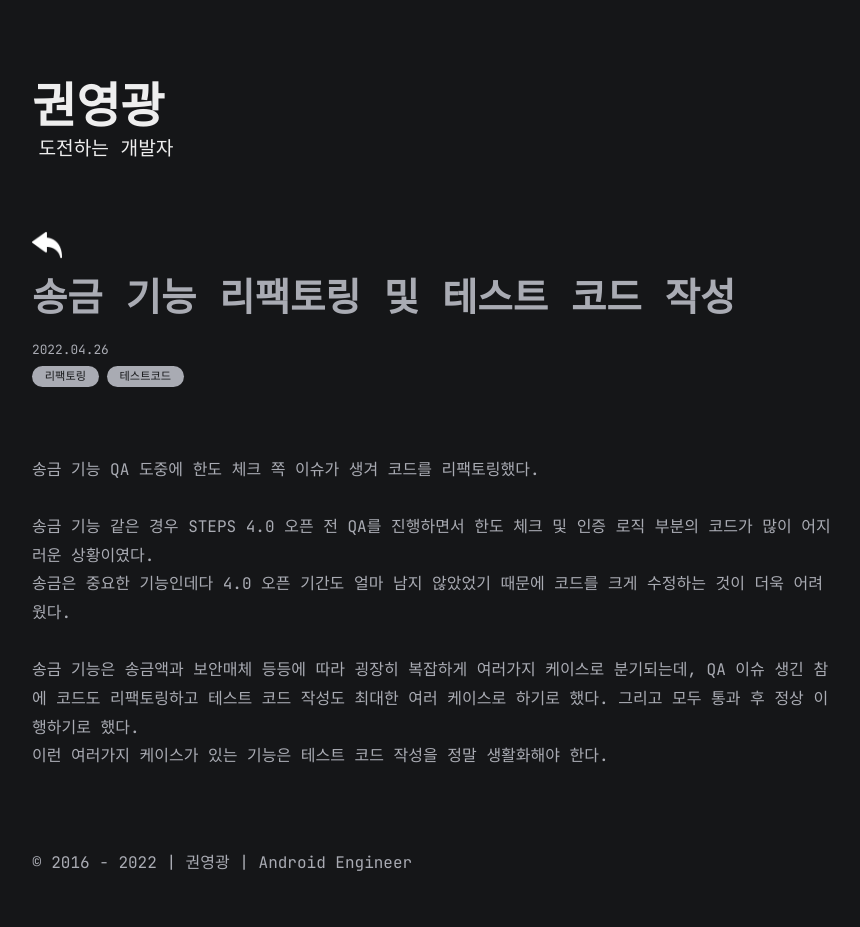
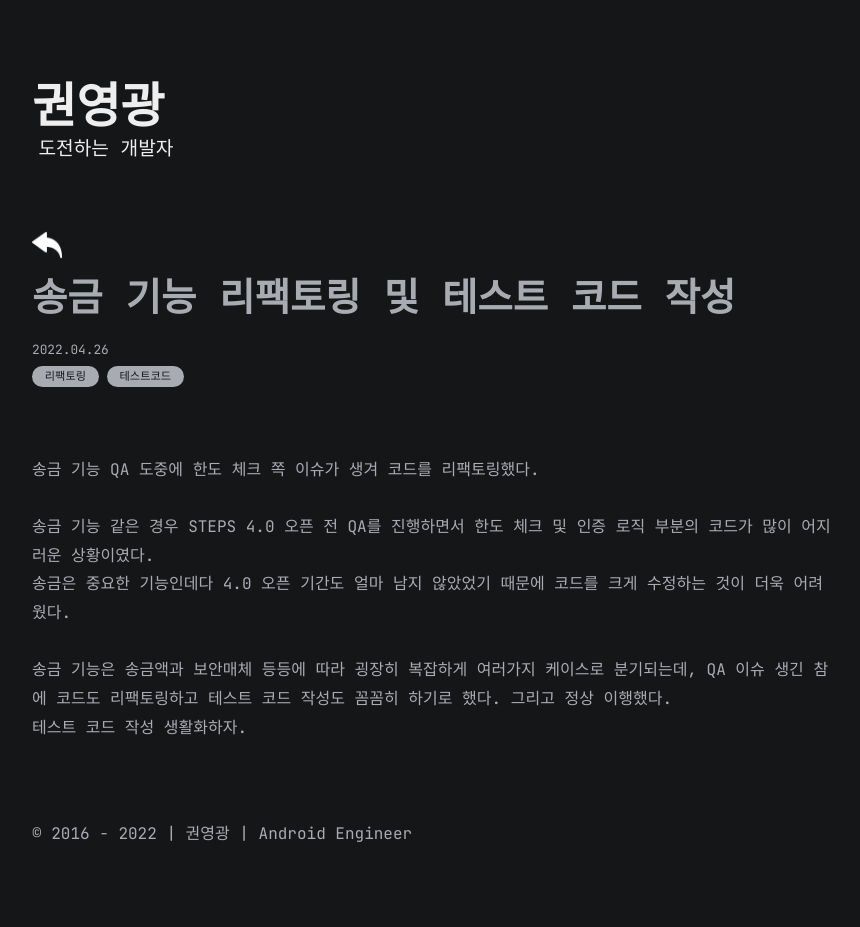
Before and after one commit to kwon0koang/kwon0koang.github.io, a Jekyll site: the page built from all_collections/_posts/2022-05-13-refactoring-transfer.md, in a window 1280 px wide. Shown: the whole page, without its empty margins (208-1068 px from the left). Built offline with Jekyll 4.4.1, drawn with Linux system fonts in a browser that asks for light colours; after the commit the page ends 900 px from its top, so only the background shows below that.

Commit message:
[kyk] 정리

```diff
--- a/all_collections/_posts/2022-05-13-refactoring-transfer.md
+++ b/all_collections/_posts/2022-05-13-refactoring-transfer.md
@@ -10,5 +10,5 @@ categories: [리팩토링, 테스트코드]
 송금 기능 같은 경우 STEPS 4.0 오픈 전 QA를 진행하면서 한도 체크 및 인증 로직 부분의 코드가 많이 어지러운 상황이였다.
 송금은 중요한 기능인데다 4.0 오픈 기간도 얼마 남지 않았었기 때문에 코드를 크게 수정하는 것이 더욱 어려웠다.
 
-송금 기능은 송금액과 보안매체 등등에 따라 굉장히 복잡하게 여러가지 케이스로 분기되는데, QA 이슈 생긴 참에 코드도 리팩토링하고 테스트 코드 작성도 최대한 여러 케이스로 하기로 했다. 그리고 모두 통과 후 정상 이행하기로 했다.
-이런 여러가지 케이스가 있는 기능은 테스트 코드 작성을 정말 생활화해야 한다.
+송금 기능은 송금액과 보안매체 등등에 따라 굉장히 복잡하게 여러가지 케이스로 분기되는데, QA 이슈 생긴 참에 코드도 리팩토링하고 테스트 코드 작성도 꼼꼼히 하기로 했다. 그리고 정상 이행했다.
+테스트 코드 작성 생활화하자.
```
